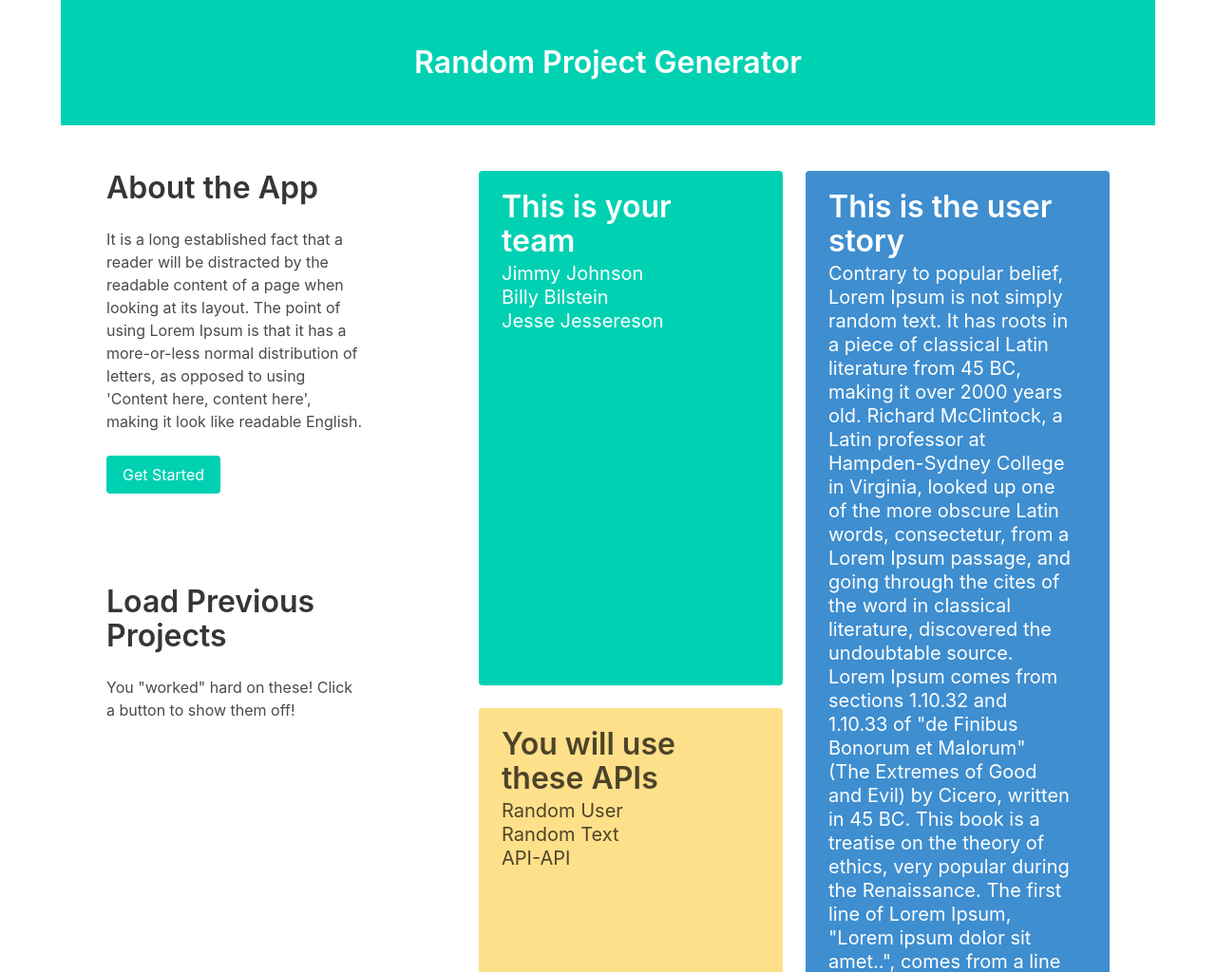
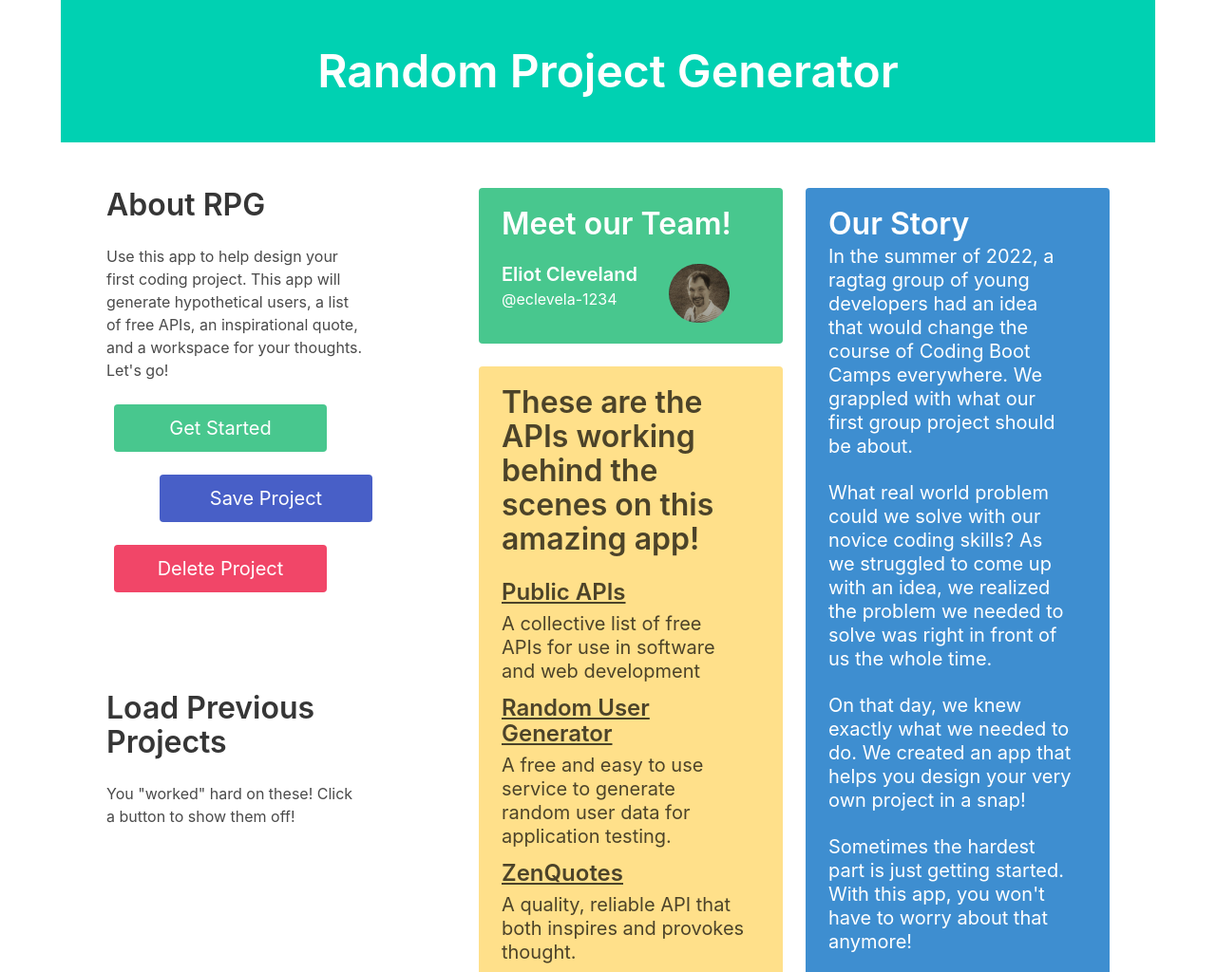
Before and after one commit to BVlah/Random-Project-Generator, a plain HTML site: page index.html in a window 1280 px wide. Shown: the top 1024 px of the page at 95% size. Drawn offline with nearby package versions, Linux system fonts and the light colour scheme.

Commit message:
pushing html file

```diff
--- a/index.html
+++ b/index.html
@@ -13,7 +13,9 @@
 
 <body>
   <header class="hero container is-primary">
-        <h1 class="hero-body title has-text-centered">Random Project Generator</h1>
+    <div class="hero-body">
+      <h1 class="title has-text-centered is-size-1">Random Project Generator</h1>
+    </div>
   </header>
 
   <main class="container">
@@ -21,12 +23,19 @@
       <!-- column one (About/Begin Section & Stored Project Buttons) -->
       <div class="column is-one-third">
         <section class="section" id="about">
-                    <h2 class="title">About the App</h2>
-                    <p class="block">It is a long established fact that a reader will be distracted by the readable
-                        content of a page when looking at its layout. The point of using Lorem Ipsum is that it has a
-                        more-or-less normal distribution of letters, as opposed to using 'Content here, content here',
-                        making it look like readable English.</p>
-                    <button id="start-project" class="js-modal-trigger button is-primary" data-target="project-modal">Get Started</button>
+          <h2 class="title">About RPG</h2>
+          <p class="block">Use this app to help design your first coding project. This app will generate hypothetical users, a list of free APIs, an inspirational quote, and a workspace for your thoughts. Let's go!</p>
+          <div class="block mr-6">
+            <button id="start-project" class="js-modal-trigger button is-success m-2 is-medium is-fullwidth"
+              data-target="project-modal">Get
+              Started</button>
+          </div>
+          <div class="block ml-6">
+            <button id="save" class="button is-link m-2 is-medium is-fullwidth">Save Project</button>
+          </div>
+          <div class="block mr-6">
+            <button id="save" class="button is-danger m-2 is-medium is-fullwidth">Delete Project</button>
+          </div>
         </section>
         <section class="section" id="past-projects">
           <h2 class="title">Load Previous Projects</h2>
@@ -47,23 +56,48 @@
           <div class="tile is-ancestor">
             <div class="tile is-vertical is-20">
               <div class="tile">
+
+
                 <div class="tile is-parent is-vertical">
-                          <article id="user-tile" class="tile is-child notification is-primary">
-                            <p class="title">This is your team</p>
-                            <p class="subtitle">Jimmy Johnson <br>Billy Bilstein <br>Jesse Jessereson</p>
+                  <article id="user-tile" class="tile is-child notification is-success">
+                    <p class="title is-3">Meet our Team!</p>
+                      <div class="media is-justify-content-center is-flex-direction-row-reverse">
+                        <div class="media-left">
+                          <figure class="image is-64x64">
+                            <img class="is-rounded" src="./assets/images/Eliotprofileimage.jpg" alt="Eliot's Profile Image">
+                          </figure>
+                        </div>
+                        <div class="media-content media-left">
+                          <p class="title is-5">Eliot Cleveland</p>
+                          <p class="subtitle is-6">@eclevela-1234</p>
+                        </div>
+                      </div>
                   </article>
                   <article id="api-tile" class="tile is-child notification is-warning">
-                            <p class="title">You will use these APIs</p>
-                            <p class="subtitle">Random User <br>Random Text <br>API-API</p>
+                    <p class="title is-3">These are the APIs working behind the scenes on  this amazing app!</p>
+                    <article class="my-3">
+                      <a href="https://api.publicapis.org/" target="_blank"><p class="title is-4 my-2">Public APIs</p></a>
+                      <p class="subtitle is-5">A collective list of free APIs for use in software and web development</p>
+                    </article>
+                    <article class="my-3">
+                      <a href="https://randomuser.me/documentation" target="_blank"><p class="title is-4 my-2">Random User Generator</p></a>
+                      <p class="subtitle is-5">A free and easy to use service to generate random user data for application testing.</p>
+                    </article>
+                    <article class="my-3">
+                      <a href="https://premium.zenquotes.io/zenquotes-documentation/" target="_blank"><p class="title is-4 my-2">ZenQuotes</p></a>
+                      <p class="subtitle is-5">A quality, reliable API that both inspires and provokes thought.</p>
+                    </article>
+
                   </article>
                 </div>
                 <div class="tile is-parent">
                   <article id="story-tile" class="tile is-child notification is-info">
-                            <p class="title">This is the user story</p>
-                            <p class="subtitle">Contrary to popular belief, Lorem Ipsum is not simply random text. It has roots in a piece of classical Latin literature from 45 BC, making it over 2000 years old. Richard McClintock, a Latin professor at Hampden-Sydney College in Virginia, looked up one of the more obscure Latin words, consectetur, from a Lorem Ipsum passage, and going through the cites of the word in classical literature, discovered the undoubtable source. Lorem Ipsum comes from sections 1.10.32 and 1.10.33 of "de Finibus Bonorum et Malorum" (The Extremes of Good and Evil) by Cicero, written in 45 BC. This book is a treatise on the theory of ethics, very popular during the Renaissance. The first line of Lorem Ipsum, "Lorem ipsum dolor sit amet..", comes from a line in section 1.10.32.</p>
-                            <figure class="image is-4by3">
-                              <img src="https://bulma.io/images/placeholders/640x480.png">
-                            </figure>
+                    <p class="title">Our Story</p>
+                    <p class="subtitle">In the summer of 2022, a ragtag group of young developers had an idea that would change the course of Coding Boot Camps everywhere. We grappled with what our first group project should be about.</p>
+                    <p class="subtitle">What real world problem could we solve with our novice coding skills? As we struggled to come up with an idea, we realized the problem we needed to solve was right in front of us the whole time.</p>
+                    <p class="subtitle">On that day, we knew exactly what we needed to do. We created an app that helps you design your very own project in a snap!</p>
+                    <p class="subtitle">Sometimes the hardest part is just getting started. With this app, you won't have to worry about that anymore!</p>
+
                   </article>
                 </div>
               </div>
@@ -131,9 +165,9 @@
             </div>
           </div>
           <div class="field">
-              <label class="label">A Few Words for your Backstory</label>
+            <label class="label">Give your project a name!</label>
             <div class="control">
-                <textarea id="modalBackstory" class="textarea" placeholder="e.g. Insert Example Here"></textarea>
+              <input id="modalProjectTitle" class="input" placeholder="Extra Most Bestest Project!"></input>
             </div>
           </div>
           <div class="control">
```
Lines whose indentation alone changed are shown as unchanged.
